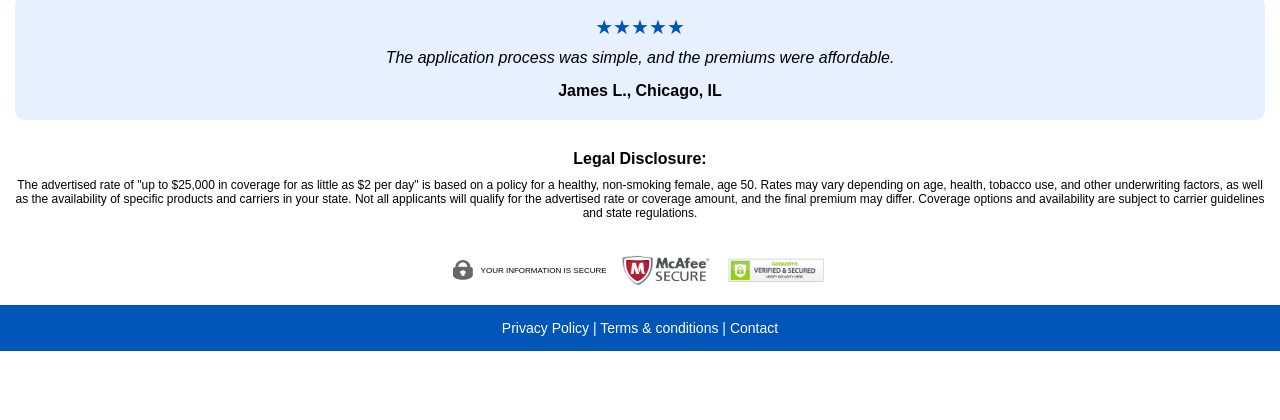
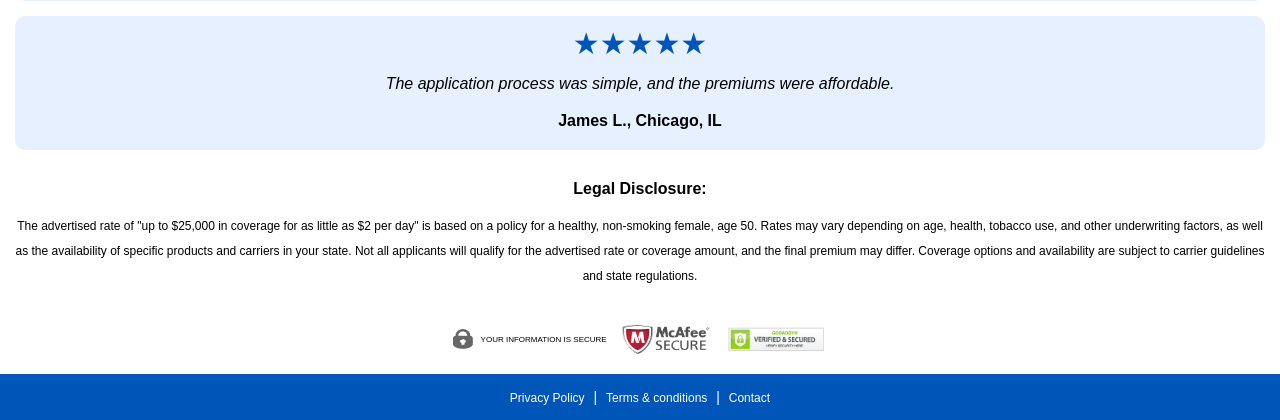
Before and after one commit to alamgir20/onepage, a plain HTML site: page index.html in a window 1280 px wide. Shown: the part 900-1320 px from the top of the page. Before the commit the page ends 1251 px from the top, so only its background shows below. Drawn offline with Linux system fonts and the light colour scheme.

Commit message:
html file upload

```diff
--- a/index.html
+++ b/index.html
@@ -27,14 +27,12 @@
          white-space: nowrap; /* Prevent text from wrapping */
          overflow: hidden; /* Hide overflow if the text is too long */
          }
-
          /* Media query for mobile devices */
          @media (max-width: 600px) {
          .header {
          font-size: 12px; /* Reduce font size on mobile to fit the text in one line */
          }
          }
-
          .timer-container {
          display: flex;
          flex-direction: column;
@@ -52,13 +50,11 @@
          font-size: 14px;
          color: #F4DF4E;
          }
-
          .timer-label {
          font-size: 10px;
          text-align: center;
          color: #F4DF4E;
          }
-
          .main-heading {
          font-size: 24px;
          font-weight: bold;
@@ -66,27 +62,23 @@
          text-align: center;
          padding: 0 15px;
          }
-
          .red-text {
          color: #e30613;
          }
-
          .senior-life {
          display: inline-block;
          }
-
-
          @media (max-width: 600px) {
          .senior-life {
          display: block;
          margin-top: 10px;
          }
          }
-
          .features {
          text-align: center;
          margin-bottom: 20px;
          padding: 0 15px;
+         line-height: 24px;
          }
          .couple-image {
          width: 100%;
@@ -95,20 +87,17 @@
          margin: 0 auto;
          padding: 0;
          }
-
          .call-button {
          display: block;
          margin: -20px auto 0;
          padding: 0;
          }
-
          .call-now-button {
          display: block;
          margin: 0 auto;
          max-width: 100%;
          height: auto;
          }
-
          .phone-icon {
          width: 24px;
          height: 24px;
@@ -118,39 +107,37 @@
          align-items: center;
          justify-content: center;
          }
-
          .phone-icon svg {
          width: 16px;
          height: 16px;
          fill: #e30613;
          }
-
          .arrow {
          font-size: 20px;
          }
-
          .phone-number {
          font-size: 28px;
          }
-
          .testimonial {
          background-color: #e6f0ff;
          margin: 15px;
-            padding: 20px;
+         padding: 10px 20px 20px 20px;
          border-radius: 10px;
          text-align: center;
          }
-
          .testimonial-stars {
          color: #0055b8;
-            font-size: 20px;
+         font-size: 30px;
          margin-bottom: 10px;
          }
-
          .testimonial-text {
          font-style: italic;
          margin-bottom: 15px;
          font-size: 16px;
+         line-height: 26px;
+         }
+         .legal p {
+         line-height: 25px;
          }
          .testimonial-author {
          font-weight: bold;
@@ -164,7 +151,7 @@
          .legal-title {
          font-size: 16px;
          font-weight: bold;
-            margin-bottom: 10px;
+         margin-bottom: 16px;
          }
          .security-badges {
          display: flex;
@@ -186,6 +173,9 @@
          .footer a {
          color: white;
          text-decoration: none;
+         font-size: 12px;
+         margin-left: 5px;
+         margin-right: 5px;
          }
          .insurance-logos {
          display: flex;
@@ -197,18 +187,15 @@
          max-width: 100%;
          height: auto;
          }
-
          .secured-badge {
          display: flex;
          align-items: center;
          gap: 8px;
          }
-
          .badge-image {
          width: 20px;
          height: 20px;
          }
-
          .badge-text {
          font-size: 8px;
          }
@@ -217,7 +204,6 @@
          text-align: center;
          background-color: white;
          }
-
          .trust-content {
          display: flex;
          justify-content: center;
@@ -227,12 +213,10 @@
          margin: 0 auto;
          flex-wrap: wrap;
          }
-
          .profile-images {
          display: flex;
          gap: -5px;
          }
-
          .profile-image {
          width: 30px;
          height: 30px;
@@ -240,35 +224,28 @@
          background-color: #333;
          border: 2px solid white;
          }
-
          .stars {
          color: #ffcc00;
          font-size: 20px;
          }
-
          .trust-text {
          font-size: 14px;
          font-weight: regular;
          color: #333;
          white-space: nowrap;
          }
-
-
          @media (max-width: 600px) {
          .trust-content {
          flex-direction: row;
          width: auto;
          justify-content: center;
          }
-
          .profile-images {
          justify-content: center;
          }
-
          .stars {
          font-size: 16px;
          }
-
          .trust-text {
          font-size: 12px;
          white-space: nowrap;
@@ -276,7 +253,6 @@
          }
          }
       </style>
-
       </style>
    </head>
    <body>
@@ -306,29 +282,18 @@
             <div class="trust-text">Trusted by 50,000+ Seniors Nationwide</div>
          </div>
       </div>
-
-
-
-
-
       <h1 class="main-heading">
          Compare Rates and <span class="red-text">Save BIG</span> on <span class="senior-life">Senior Life Insurance!</span>
       </h1>
-
-
       <div class="features">
          No Medical Exam • Instant Approval • Coverage Up to <br><strong>$25,000</strong>
       </div>
-
       <img src="images/Frame (1).png" alt="Happy senior couple" class="couple-image">
       <div class="call-button">
          <a href="tel:8777000552">
          <img src="images/Group 1.png" alt="Call Now Button" class="call-now-button">
          </a>
       </div>
-
-
-
       <div class="testimonial">
          <div class="testimonial-stars">★★★★★</div>
          <div class="testimonial-text">I'm so grateful I made the decision to get this coverage—it truly lifted a huge burden off our shoulders.</div>
@@ -337,36 +302,28 @@
             <div class="insurance-logos">
                <img src="images/attachment 1.png" alt="All Insurance Logos" class="insurance-logo">
             </div>
-
          </div>
       </div>
-
       <div class="testimonial">
          <div class="testimonial-stars">★★★★★</div>
          <div class="testimonial-text">The application process was simple, and the premiums were affordable.</div>
          <div class="testimonial-author">James L., Chicago, IL</div>
       </div>
-
       <div class="legal">
          <div class="legal-title">Legal Disclosure:</div>
          <p>The advertised rate of "up to $25,000 in coverage for as little as $2 per day" is based on a policy for a healthy, non-smoking female, age 50. Rates may vary depending on age, health, tobacco use, and other underwriting factors, as well as the availability of specific products and carriers in your state. Not all applicants will qualify for the advertised rate or coverage amount, and the final premium may differ. Coverage options and availability are subject to carrier guidelines and state regulations.</p>
       </div>
-
       <div class="security-badges">
          <div class="badge secured-badge">
             <img src="images/Vector.png" alt="Secured" class="badge-image">
             <div class="badge-text">YOUR INFORMATION IS SECURE</div>
          </div>
-
          <img src="images/Group (5).png" alt="McAfee Secure" class="badge">
          <img src="images/godaddy-ssl.png" alt="SSL Verified & Secured" class="badge">
       </div>
-
-
       <div class="footer">
          <a href="#">Privacy Policy</a> | <a href="#">Terms & conditions</a> | <a href="#">Contact</a>
       </div>
-
       <script>
          const countdownDuration = 12 * 60 * 60;
 
@@ -391,6 +348,5 @@
          updateTimer();
          const timerInterval = setInterval(updateTimer, 1000);
       </script>
-
    </body>
 </html>
```
Lines whose indentation alone changed are shown as unchanged.
